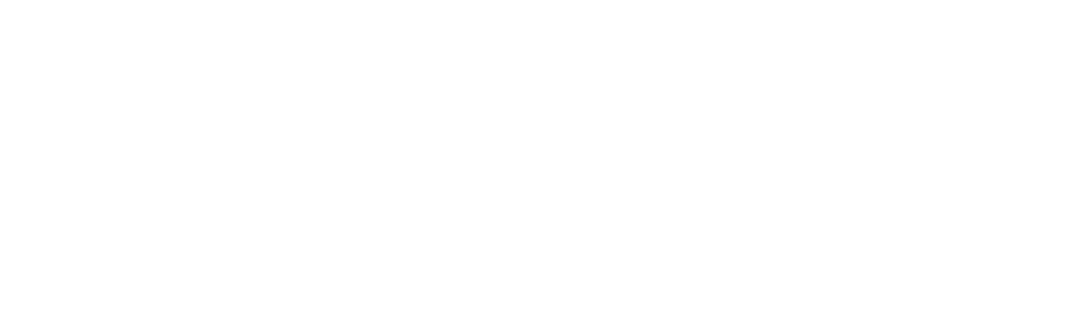
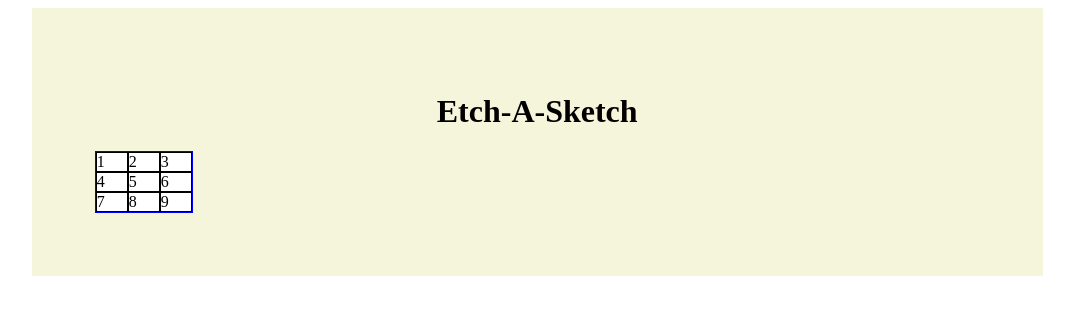
Before and after one commit to Diegogagan2587/Etch-A-Sketch, a plain HTML site: page index.html in a window 1280 px wide. Shown: the whole page, without its empty margins (166-1240 px from the left). Drawn offline with Linux system fonts and the light colour scheme.

Commit message:
added some dives and hover effect, now we have an beta version

```diff
--- a/index.html
+++ b/index.html
@@ -5,9 +5,25 @@
     <meta http-equiv="X-UA-Compatible" content="IE=edge">
     <meta name="viewport" content="width=device-width, initial-scale=1.0">
     <title>Etch-A-Sketch</title>
+    <link rel="stylesheet" href="./style.css">
     <script src="./js/main.js" defer ></script>
 </head>
 <body>
+    <div id="main-website-container">
+        <h1>Etch-A-Sketch</h1>
+        <div id="picture-container">
+            <div name="pixel1" class="white-pixel">1</div>
+            <div name="pixel2" class="white-pixel">2</div>
+            <div name="pixel3" class="white-pixel">3</div>
+            <div name="pixel4" class="white-pixel">4</div>
+            <div name="pixel5" class="white-pixel">5</div>
+            <div name="pixel6" class="white-pixel">6</div>
+            <div name="pixel7" class="white-pixel">7</div>
+            <div name="pixel8" class="white-pixel">8</div>
+            <div name="pixel9" class="white-pixel">9</div>
+        </div>
+    </div>
+
 
 </body>
 </html>
--- a/js/main.js
+++ b/js/main.js
@@ -0,0 +1,17 @@
+
+function changePixelColor(e){
+    console.log('runing changePixelColor',e);
+
+    //pending
+    //we need a function that chanche the backgroun collor;
+
+}
+//helper functios upwards;
+const pictureContainer = document.getElementById('picture-container');
+pictureContainer.addEventListener('mouseover',changePixelColor);//now this works
+
+
+
+
+
+console.log(pictureContainer);
--- /dev/null
+++ b/style.css
@@ -0,0 +1,32 @@
+h1 {
+    text-align: center ;
+}
+#main-website-container{
+    padding: 5%;
+    margin-left: 15%;
+    margin-right: 15%;
+    width: 70%;
+    background-color: beige;
+}
+#picture-container{
+    display: grid;
+    background-color: gray;
+    grid-template-columns: 1fr 1fr 1fr;
+    grid-template-rows: 1fr 1fr 1fr;
+    border-color: blue;
+    border-style:solid;
+    border-width: 1px;
+    width: fit-content;
+}
+
+.white-pixel{
+    background: white;
+    border-color: black;
+    border-width: 1px;
+    border-style: solid;
+    width: 30px;
+
+}
+.white-pixel:hover{
+    background-color: black;
+}
```
